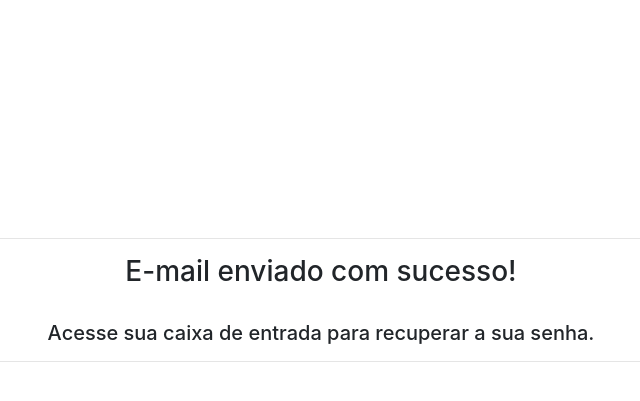
After one commit to rrafaelramos/SGPC, a CodeIgniter app: the page made by ci/application/views/email_enviado.php in a window 1280 px wide. The commit adds this page. Shown: the top 401 px of the page, without its empty margins (319-959 px from the left). Run offline with CodeIgniter, Linux system fonts and the light colour scheme; some libraries are stand-ins or nearby versions.

Commit message:
Finalizando telas de recuperar senha

```diff
--- a/ci/application/config/config.php
+++ b/ci/application/config/config.php
@@ -24,13 +24,12 @@ defined('BASEPATH') OR exit('No direct script access allowed');
 |
 */
 
-<<<<<<< HEAD
+
 $config['base_url'] = 'http://127.0.0.1/SGPC/ci/index.php';
 
-=======
 
-$config['base_url'] = 'http://localhost/SGPC/ci/';
->>>>>>> victor
+
+
 
 /*
 |--------------------------------------------------------------------------
--- /dev/null
+++ b/ci/application/views/email_enviado.php
@@ -0,0 +1,20 @@
+<!DOCTYPE html>
+<html lang="pt-br">
+    <head>
+        <meta charset="utf-8">
+        <title>Recuperar Senha</title>
+        <link rel="stylesheet" href="/SGPC/ci/assets/css/bootstrap.css">
+    </head>
+    <body>
+        <div class="container">
+            <div class="row" style="text-align: center; margin-top: 20%">
+                <div class="col-md-12 col-lg-12">
+                    <hr>
+                    <h3>E-mail enviado com sucesso!</h3><br/>
+                    <h5>Acesse sua caixa de entrada para recuperar a sua senha.</h5>
+                    <hr>
+                </div>
+            </div>
+        </div>
+    </body>
+</html>
--- a/ci/application/views/recuperar_senha_index.php
+++ b/ci/application/views/recuperar_senha_index.php
@@ -11,13 +11,13 @@
                 <div class="col-md-12 col-lg-12">
                     <br>
 
-                    <?php  if (!empty($message)) echo $message ?>
+                    <?php  if (!empty($message)) echo '<div class="btn btn-danger>"'.$message. '</div>' ?>
 
                     <form class="col-md-12" name="form" method="post" action="valida">
                         <div class="form-group ">
                             <label for="exampleInputPassword1">E-mail</label>
                             <br>
-                            <input type="email" name="email" class="form-control" id="exampleInputPassword1" placeholder="E-mail cadastrado no sistema">
+                            <input type="email" required="true" name="email" class="form-control" id="exampleInputPassword1" placeholder="E-mail cadastrado no sistema">
                         </div>
                         <br>
 
--- a/nbproject/private/private.xml
+++ b/nbproject/private/private.xml
@@ -2,6 +2,10 @@
 <project-private xmlns="http://www.netbeans.org/ns/project-private/1">
     <editor-bookmarks xmlns="http://www.netbeans.org/ns/editor-bookmarks/2" lastBookmarkId="0"/>
     <open-files xmlns="http://www.netbeans.org/ns/projectui-open-files/2">
-        <group/>
+        <group>
+            <file>file:/var/www/html/SGPC/ci/application/controllers/Recuperar_Credencial.php</file>
+            <file>file:/var/www/html/SGPC/ci/application/views/recuperar_senha.php</file>
+            <file>file:/var/www/html/SGPC/ci/application/models/Recuperar_Credencial_Model.php</file>
+        </group>
     </open-files>
 </project-private>
```
Also changed, not shown: ci/application/controllers/Recuperar_Credencial.php (+10 -12 lines), ci/application/views/senha_alterada.php (added, +26 -0 lines).
